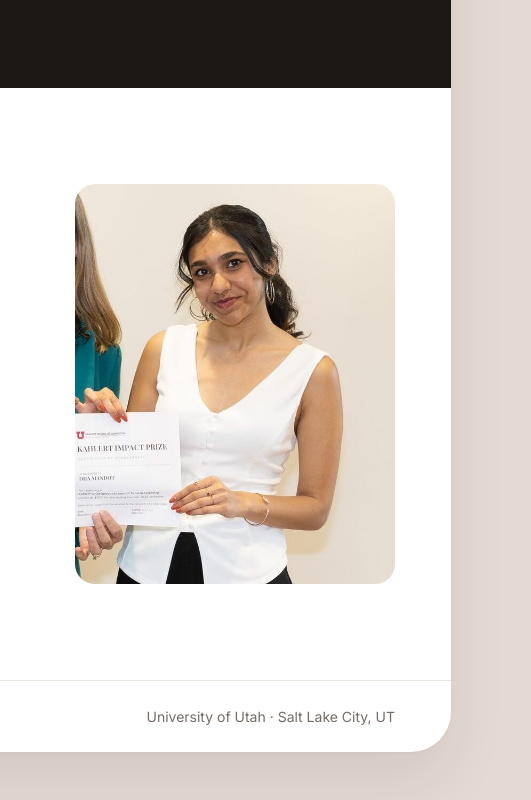
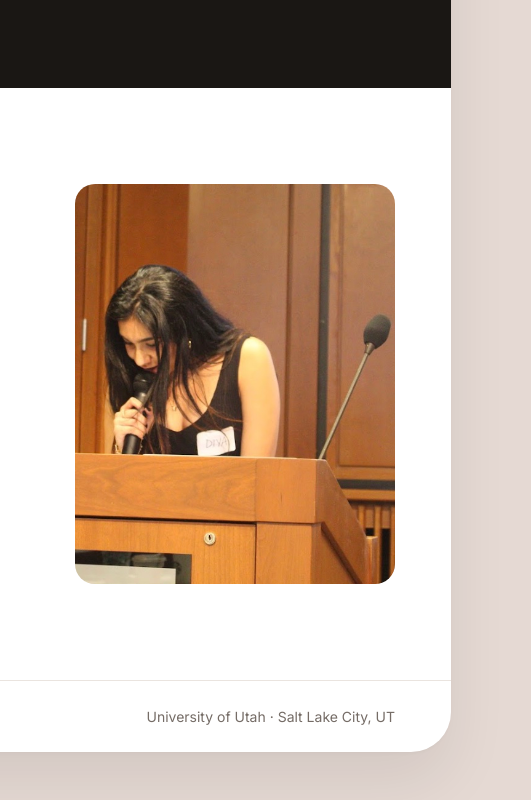
Before and after one commit to Diya-Mandot/Portfolio, a plain HTML site: page index.html in a window 1280 px wide. Shown: the part 9610-10410 px from the top of the page, 749-1280 px from the left. Drawn offline with nearby package versions, Linux system fonts and the light colour scheme.

Commit message:
Use podium speaking photo for contact section
Co-Authored-By: Claude Opus 5.5 <noreply@anthropic.com>

```diff
--- a/index.html
+++ b/index.html
@@ -766,7 +766,7 @@
         </div>
         <div class="contact-right reveal">
           <div class="contact-photo-wrap">
-            <img src="images/diya-kahlert.jpg" alt="Diya holding her Kahlert Impact Prize certificate" width="600" height="750" loading="lazy" />
+            <img src="images/diya-speaking.jpg" alt="Diya speaking into a microphone at a podium" width="520" height="650" loading="lazy" />
           </div>
         </div>
       </div>
```
Also changed, not shown: images/diya-kahlert.jpg (deleted), images/diya-speaking.jpg (added).
